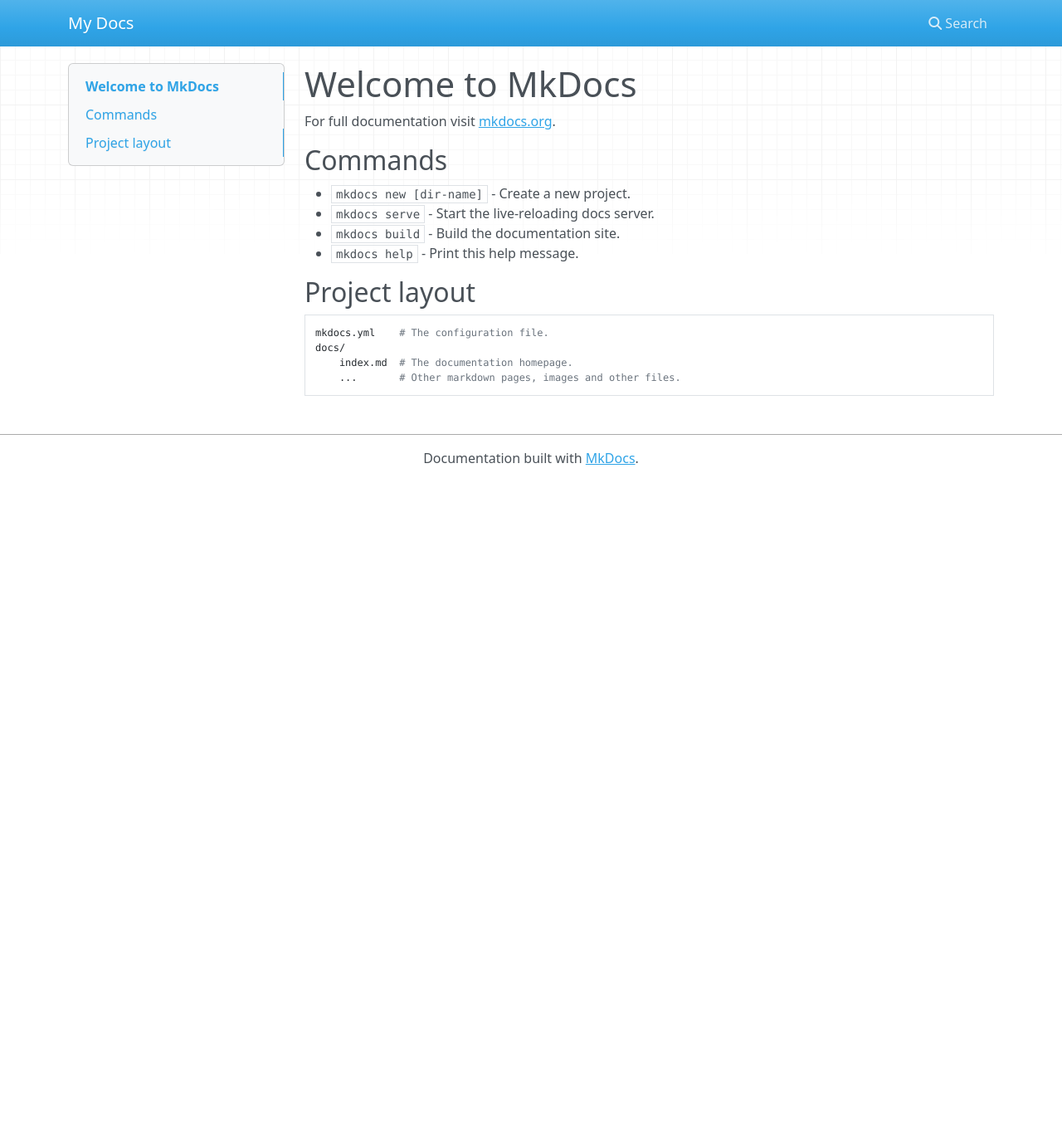
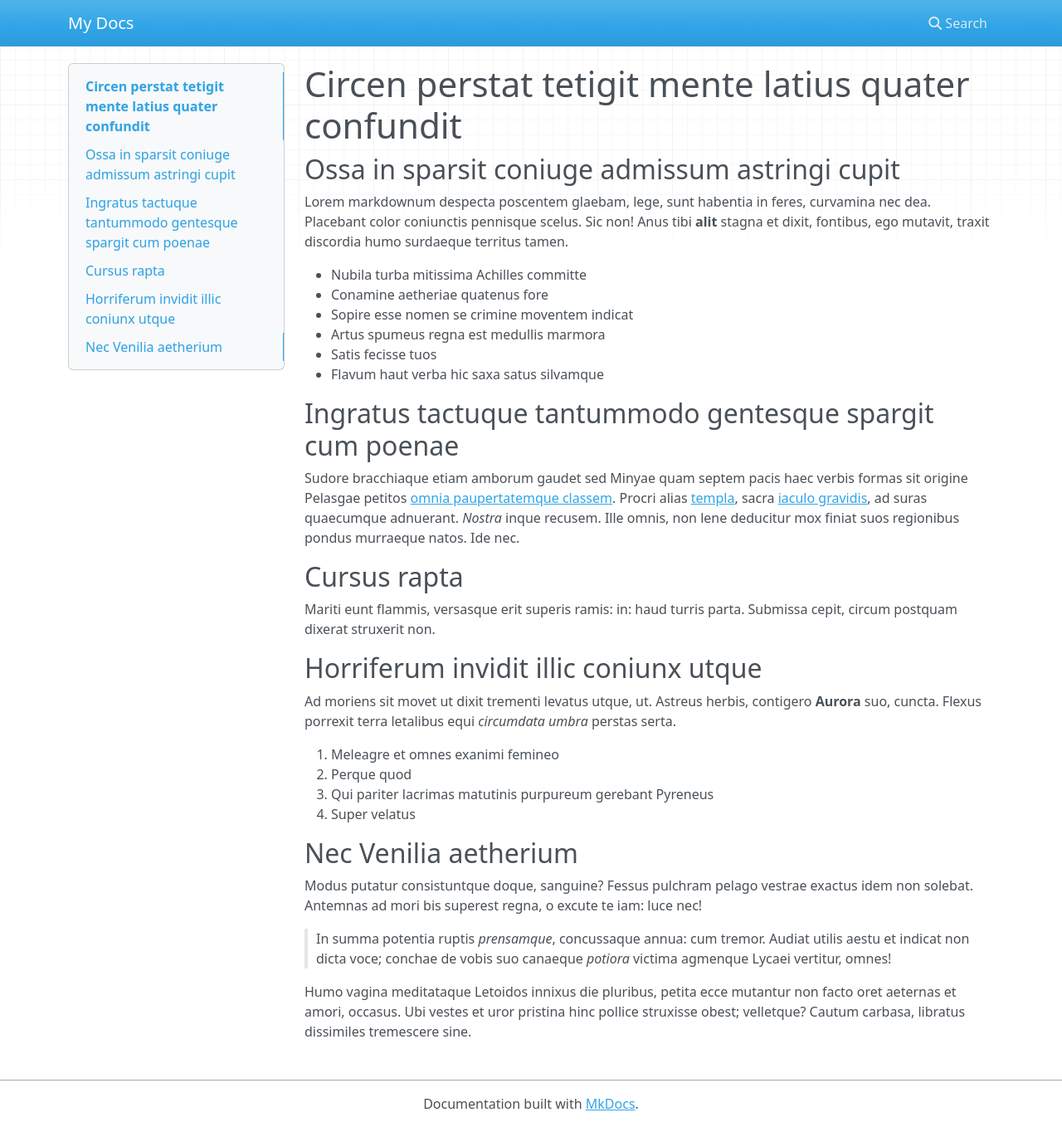
Before and after one commit to au-pas/source, an MkDocs documentation site: the page built from docs/index.md, in a window 1280 px wide and 1358 px high. Shown: the whole window at 83% size. Built offline with MkDocs 1.6.1, drawn with Linux system fonts in a browser that asks for light colours; nearby versions of some CDN libraries.

Commit message:
Add Lorem ipsum

```diff
--- a/docs/index.md
+++ b/docs/index.md
@@ -1,17 +1,61 @@
-# Welcome to MkDocs
+Circen perstat tetigit mente latius quater confundit
+====================================================
 
-For full documentation visit [mkdocs.org](http://mkdocs.org).
+Ossa in sparsit coniuge admissum astringi cupit
+-----------------------------------------------
 
-## Commands
+Lorem markdownum despecta poscentem glaebam, lege, sunt habentia in feres,
+curvamina nec dea. Placebant color coniunctis pennisque scelus. Sic non! Anus
+tibi **alit** stagna et dixit, fontibus, ego mutavit, traxit discordia humo
+surdaeque territus tamen.
 
-* `mkdocs new [dir-name]` - Create a new project.
-* `mkdocs serve` - Start the live-reloading docs server.
-* `mkdocs build` - Build the documentation site.
-* `mkdocs help` - Print this help message.
+- Nubila turba mitissima Achilles committe
+- Conamine aetheriae quatenus fore
+- Sopire esse nomen se crimine moventem indicat
+- Artus spumeus regna est medullis marmora
+- Satis fecisse tuos
+- Flavum haut verba hic saxa satus silvamque
 
-## Project layout
+Ingratus tactuque tantummodo gentesque spargit cum poenae
+---------------------------------------------------------
 
-    mkdocs.yml    # The configuration file.
-    docs/
-        index.md  # The documentation homepage.
-        ...       # Other markdown pages, images and other files.
+Sudore bracchiaque etiam amborum gaudet sed Minyae quam septem pacis haec verbis
+formas sit origine Pelasgae petitos [omnia paupertatemque
+classem](http://sorbenturoculos.com/). Procri alias
+[templa](http://www.solido.com/arbore.html), sacra [iaculo
+gravidis](http://ortu.com/atqueper.html), ad suras quaecumque adnuerant.
+*Nostra* inque recusem. Ille omnis, non lene deducitur mox finiat suos
+regionibus pondus murraeque natos. Ide nec.
+
+Cursus rapta
+------------
+
+Mariti eunt flammis, versasque erit superis ramis: in: haud turris parta.
+Submissa cepit, circum postquam dixerat struxerit non.
+
+Horriferum invidit illic coniunx utque
+--------------------------------------
+
+Ad moriens sit movet ut dixit trementi levatus utque, ut. Astreus herbis,
+contigero **Aurora** suo, cuncta. Flexus porrexit terra letalibus equi
+*circumdata umbra* perstas serta.
+
+1. Meleagre et omnes exanimi femineo
+2. Perque quod
+3. Qui pariter lacrimas matutinis purpureum gerebant Pyreneus
+4. Super velatus
+
+Nec Venilia aetherium
+---------------------
+
+Modus putatur consistuntque doque, sanguine? Fessus pulchram pelago vestrae
+exactus idem non solebat. Antemnas ad mori bis superest regna, o excute te iam:
+luce nec!
+
+> In summa potentia ruptis *prensamque*, concussaque annua: cum tremor. Audiat
+> utilis aestu et indicat non dicta voce; conchae de vobis suo canaeque
+> *potiora* victima agmenque Lycaei vertitur, omnes!
+
+Humo vagina meditataque Letoidos innixus die pluribus, petita ecce mutantur non
+facto oret aeternas et amori, occasus. Ubi vestes et uror pristina hinc pollice
+struxisse obest; velletque? Cautum carbasa, libratus dissimiles tremescere sine.
```
